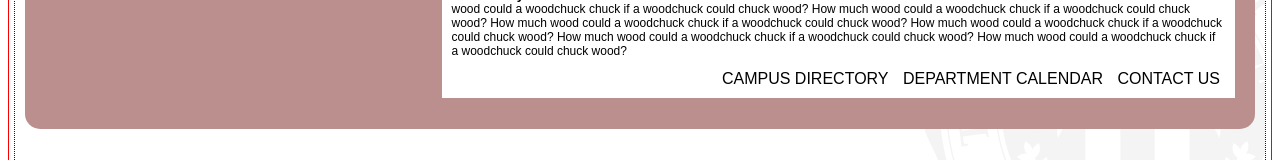
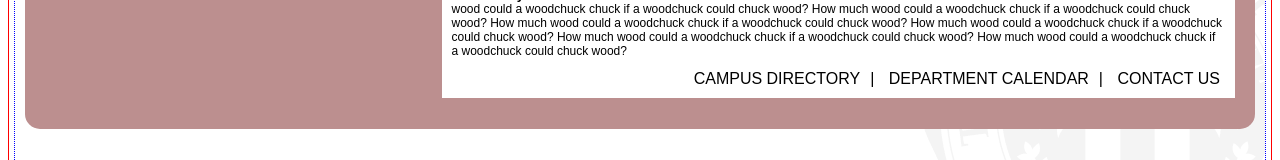
Before and after one commit to devyntharris/HUMIS_homepage, a plain HTML site: page index.html in a window 1280 px wide. Shown: the part 729-889 px from the top of the page. Drawn offline with Linux system fonts and the light colour scheme.

Commit message:
Work from last class;building out the main content area

```diff
--- a/stylesheet.css
+++ b/stylesheet.css
@@ -112,10 +112,10 @@
                     &:hover {
                         text-decoration: underline;
                     }
-                        span:after {
-                            content: "|";
-                            margin: 0 5px;
-                        }
+                    }
+                    span:after {
+                        content: "|";
+                        margin: 0 5px;
                     }
                 }
             }
```
